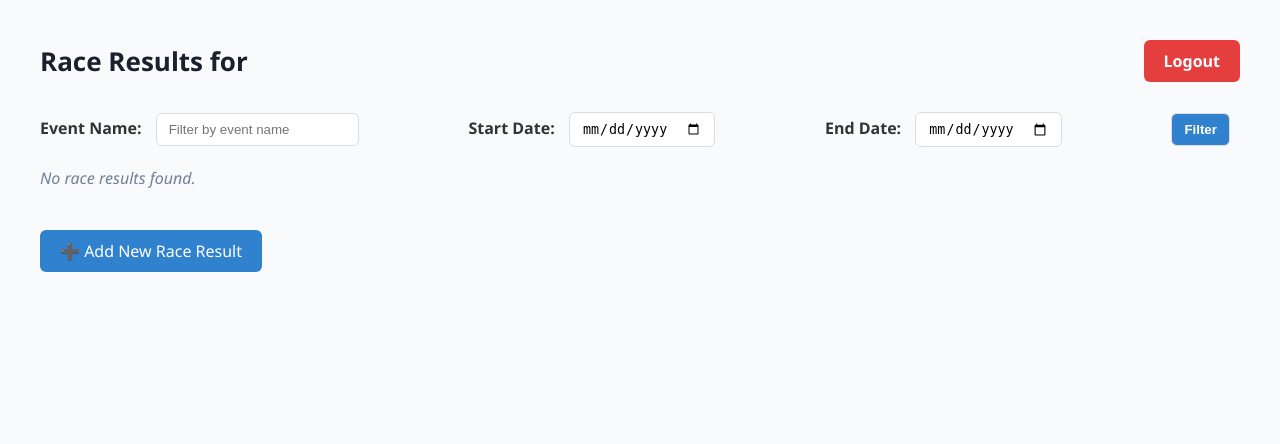
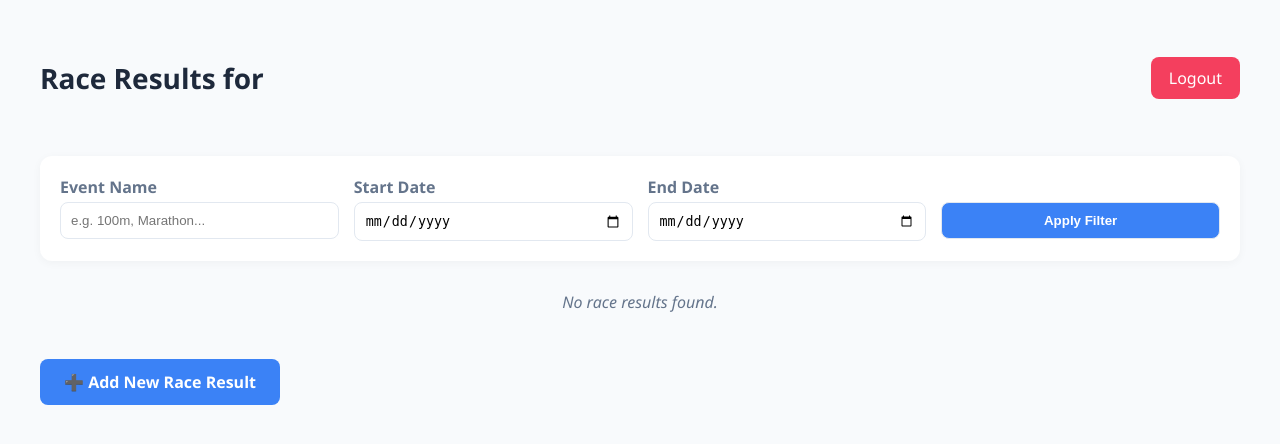
Before and after one commit to JacobPlummer02/group04-database-systems-project-S2025, a Django app: template Running_Application/app/templates/app/race_results.html in a window 1280 px wide. Shown: the top 444 px of the page. Run offline with Django 5.2, Linux system fonts and the light colour scheme; the template is opened without the code that fills it, so the values that code supplies are empty.

Commit message:
Interface changes, updated filter to be case insensitive

```diff
--- a/Running_Application/app/templates/app/race_results.html
+++ b/Running_Application/app/templates/app/race_results.html
@@ -1,121 +1,151 @@
 <!DOCTYPE html>
 <html lang="en">
 <head>
-    <meta charset="UTF-8">
+  <meta charset="UTF-8" />
   <title>Race Results</title>
   <style>
+    :root {
+      --primary: #3b82f6;
+      --primary-hover: #2563eb;
+      --accent: #f43f5e;
+      --accent-hover: #e11d48;
+      --bg: #f8fafc;
+      --card-bg: #ffffff;
+      --text-main: #1e293b;
+      --text-sub: #64748b;
+    }
+
+    * {
+      box-sizing: border-box;
+    }
+
     body {
-            font-family: 'Segoe UI', Tahoma, Geneva, Verdana, sans-serif;
-            background-color: #f9fafb;
       margin: 0;
       padding: 40px;
-            color: #333;
+      font-family: 'Segoe UI', Tahoma, Geneva, Verdana, sans-serif;
+      background-color: var(--bg);
+      color: var(--text-main);
     }
 
     .header {
       display: flex;
       justify-content: space-between;
       align-items: center;
-            margin-bottom: 30px;
+      margin-bottom: 40px;
     }
 
     .header h1 {
-            font-size: 26px;
-            margin: 0;
-            color: #1a202c;
+      font-size: 28px;
+      font-weight: 600;
     }
 
     .logout {
-            padding: 10px 20px;
-            background-color: #e53e3e;
+      background-color: var(--accent);
       color: white;
+      padding: 10px 18px;
+      border-radius: 8px;
       border: none;
-            border-radius: 6px;
-            cursor: pointer;
       text-decoration: none;
-            font-weight: bold;
-            transition: background-color 0.2s ease-in-out;
+      font-weight: 500;
+      transition: background-color 0.2s;
     }
 
     .logout:hover {
-            background-color: #c53030;
+      background-color: var(--accent-hover);
     }
 
     .filter-form {
-            margin-bottom: 20px;
       display: flex;
-            justify-content: space-between;
-            align-items: center;
+      flex-wrap: wrap;
+      gap: 15px;
+      margin-bottom: 30px;
+      background-color: var(--card-bg);
+      padding: 20px;
+      border-radius: 12px;
+      box-shadow: 0 2px 10px rgba(0, 0, 0, 0.04);
     }
 
     .filter-form label {
-            margin-right: 10px;
-            font-weight: bold;
+      display: block;
+      font-weight: 600;
+      margin-bottom: 4px;
+      color: var(--text-sub);
+    }
+
+    .filter-form div {
+      flex: 1;
+      min-width: 200px;
     }
 
     .filter-form input, .filter-form button {
-            padding: 8px 12px;
-            margin-right: 10px;
-            border-radius: 6px;
-            border: 1px solid #ddd;
+      width: 100%;
+      padding: 10px;
+      border-radius: 8px;
+      border: 1px solid #e2e8f0;
     }
 
     .filter-form button {
-            background-color: #3182ce;
+      background-color: var(--primary);
       color: white;
+      font-weight: 600;
       cursor: pointer;
-            font-weight: bold;
+      transition: background-color 0.2s;
+      margin-top: 26px;
     }
 
     .filter-form button:hover {
-            background-color: #2b6cb0;
+      background-color: var(--primary-hover);
     }
 
     table {
       width: 100%;
       border-collapse: collapse;
-            background-color: white;
-            border-radius: 8px;
+      background-color: var(--card-bg);
+      border-radius: 12px;
+      box-shadow: 0 2px 10px rgba(0, 0, 0, 0.04);
       overflow: hidden;
-            box-shadow: 0 2px 8px rgba(0, 0, 0, 0.05);
     }
 
     th, td {
-            padding: 14px 16px;
+      padding: 16px 20px;
       text-align: left;
-            border-bottom: 1px solid #eee;
     }
 
     th {
-            background-color: #edf2f7;
-            font-weight: bold;
-            color: #2d3748;
+      background-color: #f1f5f9;
+      font-weight: 600;
+      color: var(--text-sub);
+    }
+
+    tr:not(:last-child) td {
+      border-bottom: 1px solid #e2e8f0;
     }
 
     tr:hover {
-            background-color: #f7fafc;
+      background-color: #f9fafb;
     }
 
     .no-results {
       font-style: italic;
-            color: #718096;
+      color: var(--text-sub);
       margin-top: 20px;
+      text-align: center;
     }
 
     .add-link {
       display: inline-block;
-            margin-top: 25px;
-            padding: 10px 20px;
-            background-color: #3182ce;
+      margin-top: 30px;
+      padding: 12px 24px;
+      background-color: var(--primary);
       color: white;
       text-decoration: none;
-            border-radius: 6px;
-            font-weight: 500;
-            transition: background-color 0.2s ease-in-out;
+      border-radius: 8px;
+      font-weight: 600;
+      transition: background-color 0.2s ease;
     }
 
     .add-link:hover {
-            background-color: #2b6cb0;
+      background-color: var(--primary-hover);
     }
   </style>
 </head>
@@ -125,21 +155,22 @@
     <a href="{% url 'login' %}" class="logout">Logout</a>
   </div>
 
-    <!-- Filter Form -->
   <form method="get" class="filter-form">
     <div>
-            <label for="event">Event Name:</label>
-            <input type="text" id="event" name="event" value="{{ event_filter }}" placeholder="Filter by event name">
+      <label for="event">Event Name</label>
+      <input type="text" id="event" name="event" value="{{ event_filter }}" placeholder="e.g. 100m, Marathon..." />
     </div>
     <div>
-            <label for="start_date">Start Date:</label>
-            <input type="date" id="start_date" name="start_date" value="{{ start_date }}">
+      <label for="start_date">Start Date</label>
+      <input type="date" id="start_date" name="start_date" value="{{ start_date }}" />
     </div>
     <div>
-            <label for="end_date">End Date:</label>
-            <input type="date" id="end_date" name="end_date" value="{{ end_date }}">
+      <label for="end_date">End Date</label>
+      <input type="date" id="end_date" name="end_date" value="{{ end_date }}" />
     </div>
-        <button type="submit">Filter</button>
+    <div>
+      <button type="submit">Apply Filter</button>
+    </div>
   </form>
 
   {% if race_results %}
```
Also changed, not shown: Running_Application/app/models.py (added, +19 -0 lines), Running_Application/app/templates/app/dashboard.html (+129 -44 lines), Running_Application/app/templates/app/meet_detail.html (added, +26 -0 lines), Running_Application/app/templates/app/meet_list.html (added, +31 -0 lines), Running_Application/app/views.py (+8 -9 lines). Lines whose indentation alone changed are shown as unchanged.
